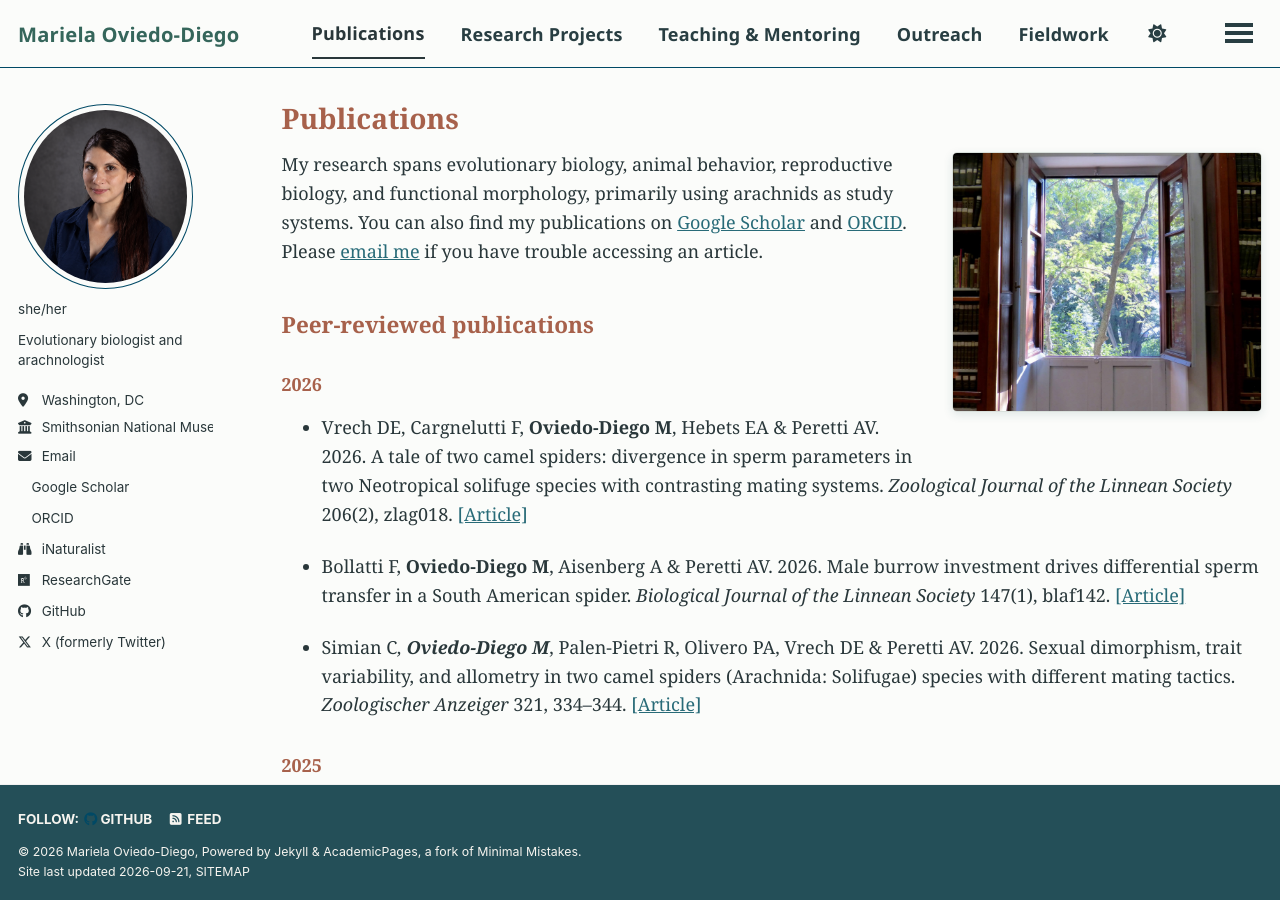
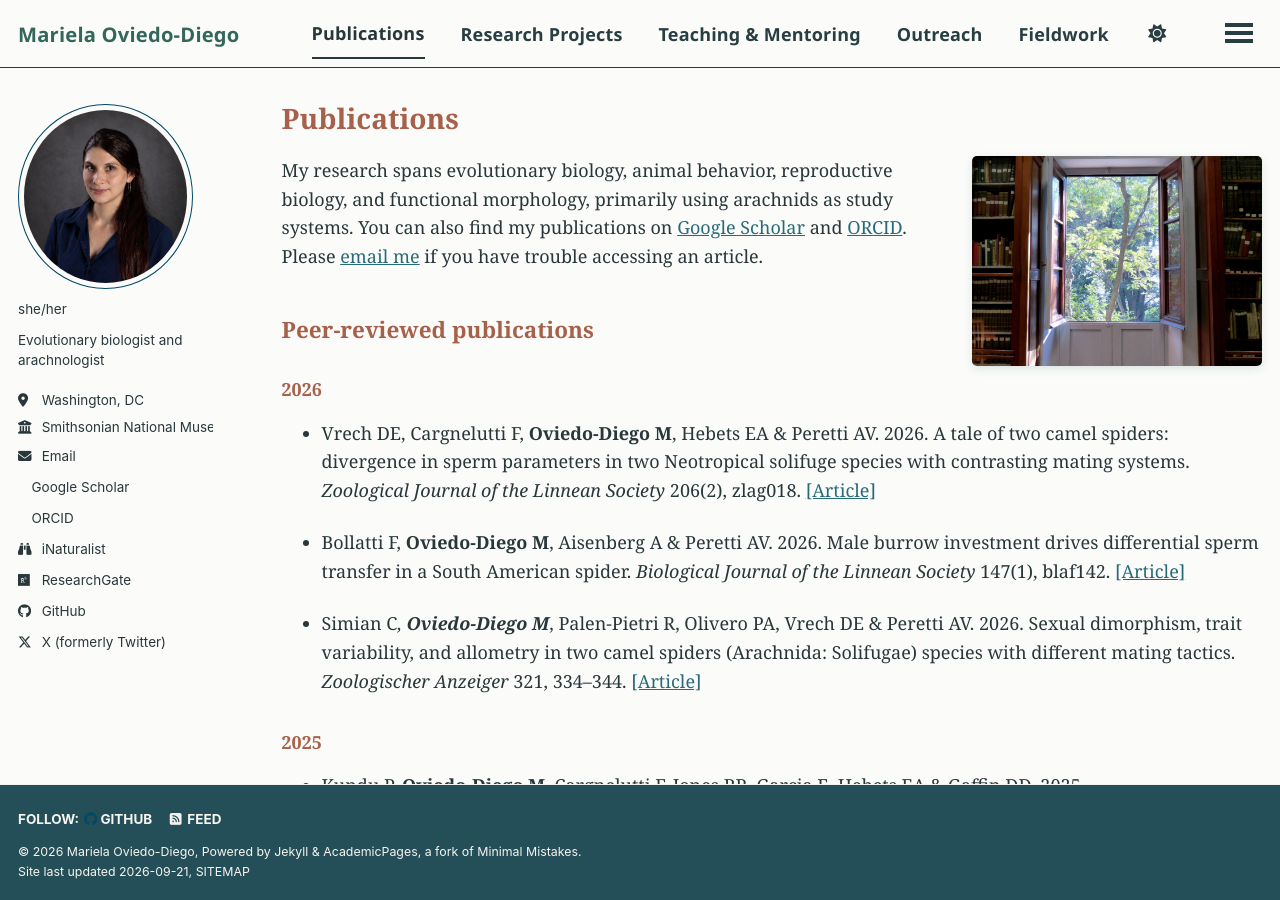
Before and after one commit to marielaoviedodiego/marielaoviedodiego.github.io, a Jekyll site: the page built from _pages/selected-publications.md, in a window 1280 px wide and 900 px high. Built offline with Jekyll 4.4.1, drawn with Linux system fonts in a browser that asks for light colours; some web fonts are replaced; a style sheet for code colours, icons or effects is not loaded.

Commit message:
Update selected-publications.md

```diff
--- a/_pages/selected-publications.md
+++ b/_pages/selected-publications.md
@@ -5,10 +5,9 @@ permalink: /selected-publications/
 author_profile: true
 ---
 
-<div class="publication-side-photo">
-  <img src="/images/foto-5.jpg"
-       alt="Mariela Oviedo-Diego conducting research">
-</div>
+<img src="/images/foto-5.jpg"
+     alt="Mariela Oviedo-Diego conducting research"
+     style="float: right; width: 290px; height: 210px; object-fit: cover; object-position: center; margin: 0.3rem 0 1.5rem 2rem; border-radius: 5px; box-shadow: 0 3px 10px rgba(36, 79, 88, 0.14);">
 
 My research spans evolutionary biology, animal behavior, reproductive biology, and functional morphology, primarily using arachnids as study systems. You can also find my publications on [Google Scholar](https://scholar.google.com/citations?user=p2i71R8AAAAJ) and [ORCID](https://orcid.org/0000-0002-4469-6244). Please [email me](mailto:oviedodiegom@si.edu) if you have trouble accessing an article.
 
```
